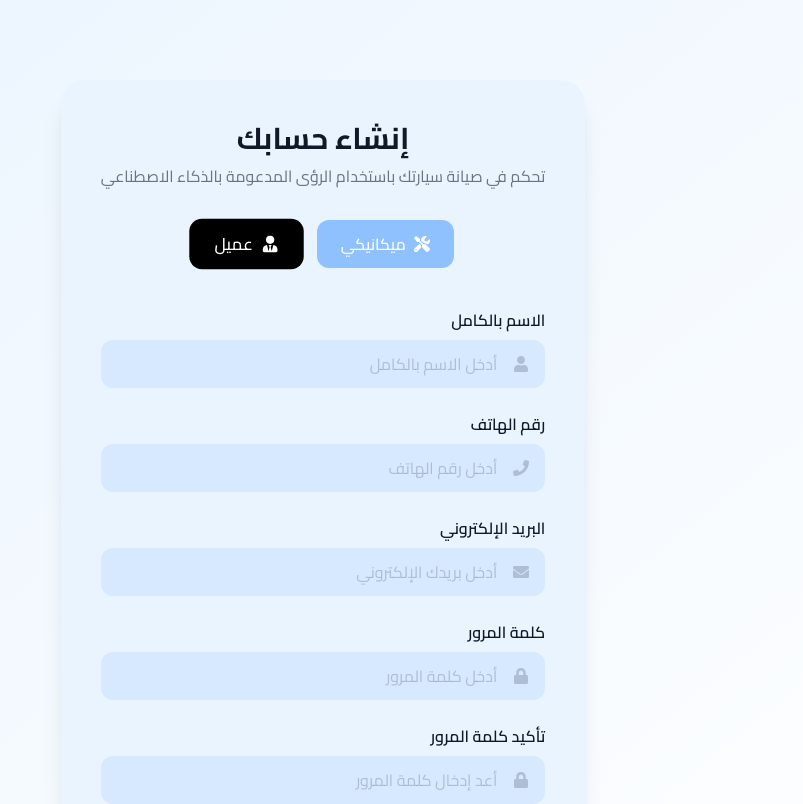
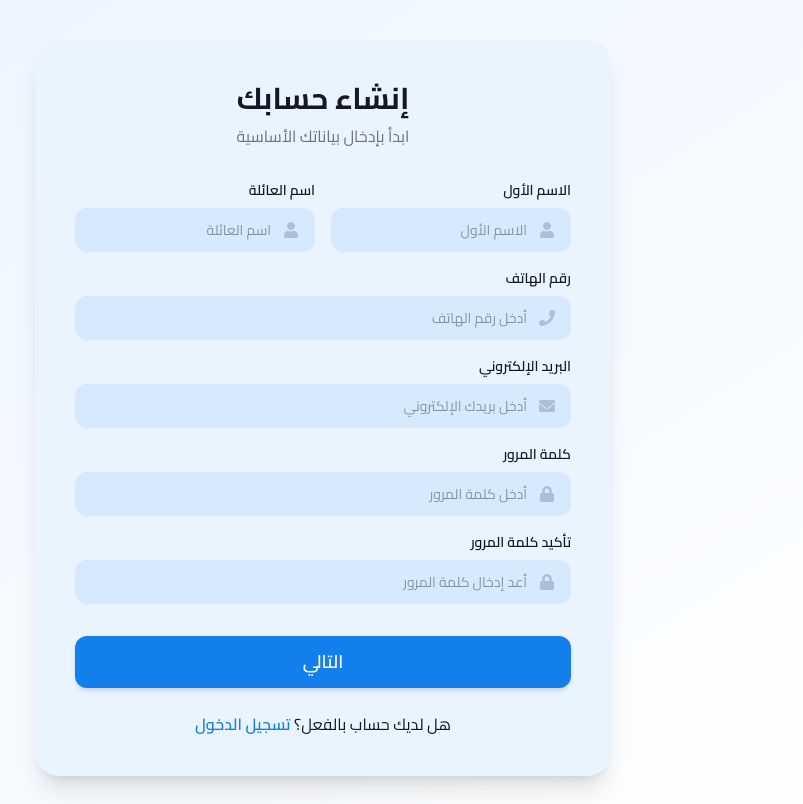
Before and after one commit to 3moor-dot/Gear_Up, a React (Vite) app: page /register in a window 1280 px wide. Shown: the top 804 px of the page, without its empty margins (317-1120 px from the left). Built offline with nearby package versions, Linux system fonts and the light colour scheme; a web font is replaced by a local one.

Commit message:
Update register.tsx

```diff
--- a/src/pages/Registration/register.tsx
+++ b/src/pages/Registration/register.tsx
@@ -5,9 +5,6 @@ import {
     FaEnvelope,
     FaLock,
     FaUserTie,
-    FaCar,
-    FaCalendarAlt,
-    FaIdCard,
     FaMapMarkerAlt,
     FaTools,
     FaCheckCircle
@@ -19,97 +16,80 @@ const Register: React.FC = () => {
     const [step, setStep] = useState<1 | 2>(1);
 
     return (
-        <div className="
-    p-20 flex items-center justify-center px-4
-    bg-gradient-to-br
-    from-[#EAF4FF] to-white
-    dark:from-[#0F1323] dark:to-[#101922]
-    transition-colors duration-500
-" dir="rtl">
+        <div className="min-h-screen py-10 flex items-center justify-center px-4 bg-gradient-to-br from-[#EAF4FF] to-white dark:from-[#0F1323] dark:to-[#101922] transition-colors duration-500" dir="rtl">
 
-            <div className="dark:bg-[#1B1F2D] max-w-xl bg-[#EAF4FF] rounded-3xl p-10 shadow-xl">
+            <div className="dark:bg-[#1B1F2D] max-w-xl w-full bg-[#EAF4FF] rounded-3xl p-10 shadow-xl">
 
                 {/* TITLE */}
                 <h1 className="text-3xl font-bold text-center mb-2 dark:text-white">
                     إنشاء حسابك
                 </h1>
                 <p className="text-center text-gray-500 mb-8">
-                    تحكم في صيانة سيارتك باستخدام الرؤى المدعومة بالذكاء الاصطناعي
+                    {step === 1 ? "ابدأ بإدخال بياناتك الأساسية" : "اختر نوع الحساب لإكمال التسجيل"}
                 </p>
 
-                {/* ROLE SWITCH */}
-                <div className="flex justify-center gap-4 mb-10">
-
-                    {/* MECHANIC */}
-                    <button
-                        onClick={() => setRole("mechanic")}
-                        className={`flex items-center gap-2 px-6 py-3 rounded-xl font-medium transition-all duration-300
-            ${role === "mechanic"
-                                ? "bg-[#137FEC] text-white scale-105"
-                                : "bg-[#8FC1FF] text-white"
-                            }`}
-                    >
-                        <FaTools />
-                        ميكانيكي
-                    </button>
-
-                    {/* CLIENT */}
-                    <button
-                        onClick={() => setRole("client")}
-                        className={`flex items-center gap-2 px-6 py-3 rounded-xl font-medium transition-all duration-300
-            ${role === "client"
-                                ? "bg-black text-white scale-105"
-                                : "bg-gray-400 text-white"
-                            }`}
-                    >
-                        <FaUserTie />
-                        عميل
-                    </button>
-
-                </div>
-
+                <AnimatePresence mode="wait">
                     {/* STEP 1 – BASIC INFO */}
                     {step === 1 && (
+                        <motion.div
+                            key="step1"
+                            initial={{ opacity: 0, x: 20 }}
+                            animate={{ opacity: 1, x: 0 }}
+                            exit={{ opacity: 0, x: -20 }}
+                            className="space-y-4"
+                        >
+                            <div className="grid grid-cols-2 gap-4">
+                                <FormInput label="الاسم الأول" icon={<FaUser />} placeholder="الاسم الأول" />
+                                <FormInput label="اسم العائلة" icon={<FaUser />} placeholder="اسم العائلة" />
+                            </div>
                             <FormSection
                                 fields={[
-                            { label: "الاسم بالكامل", icon: <FaUser />, placeholder: "أدخل الاسم بالكامل" },
                                     { label: "رقم الهاتف", icon: <FaPhone />, placeholder: "أدخل رقم الهاتف" },
                                     { label: "البريد الإلكتروني", icon: <FaEnvelope />, placeholder: "أدخل بريدك الإلكتروني" },
                                     { label: "كلمة المرور", icon: <FaLock />, placeholder: "أدخل كلمة المرور", type: "password" },
                                     { label: "تأكيد كلمة المرور", icon: <FaLock />, placeholder: "أعد إدخال كلمة المرور", type: "password" },
                                 ]}
                             />
-                )}
-
-                {/* STEP 2 – CLIENT */}
-                <AnimatePresence mode="wait">
-                    {step === 2 && role === "client" && (
-                        <motion.div
-                            key="client"
-                            initial={{ opacity: 0, x: 40 }}
-                            animate={{ opacity: 1, x: 0 }}
-                            exit={{ opacity: 0, x: -40 }}
-                            transition={{ duration: 0.35 }}
-                        >
-                            <FormSection
-                                fields={[
-                                    { label: "ماركة السيارة", icon: <FaCar />, placeholder: "أدخل ماركة السيارة" },
-                                    { label: "طراز السيارة", icon: <FaCar />, placeholder: "أدخل طراز السيارة" },
-                                    { label: "سنة الصنع", icon: <FaCalendarAlt />, placeholder: "أدخل سنة التصنيع" },
-                                    { label: "رقم اللوحة", icon: <FaIdCard />, placeholder: "أدخل رقم اللوحة" },
-                                ]}
-                            />
                         </motion.div>
                     )}
 
-                    {step === 2 && role === "mechanic" && (
+                    {/* STEP 2 – ROLE SELECTION & MECHANIC DATA */}
+                    {step === 2 && (
                         <motion.div
-                            key="mechanic"
-                            initial={{ opacity: 0, x: 40 }}
+                            key="step2"
+                            initial={{ opacity: 0, x: 20 }}
                             animate={{ opacity: 1, x: 0 }}
-                            exit={{ opacity: 0, x: -40 }}
-                            transition={{ duration: 0.35 }}
+                            exit={{ opacity: 0, x: -20 }}
                         >
+                            {/* ROLE SWITCH INSIDE STEP 2 */}
+                            <div className="flex justify-center gap-4 mb-8">
+                                <button
+                                    onClick={() => setRole("client")}
+                                    className={`flex items-center gap-2 px-8 py-3 rounded-xl font-medium transition-all duration-300 ${role === "client" ? "bg-black text-white scale-105 shadow-lg" : "bg-gray-400 text-white"}`}
+                                >
+                                    <FaUserTie />
+                                    عميل
+                                </button>
+                                <button
+                                    onClick={() => setRole("mechanic")}
+                                    className={`flex items-center gap-2 px-8 py-3 rounded-xl font-medium transition-all duration-300 ${role === "mechanic" ? "bg-[#137FEC] text-white scale-105 shadow-lg" : "bg-[#8FC1FF] text-white"}`}
+                                >
+                                    <FaTools />
+                                    ميكانيكي
+                                </button>
+                            </div>
+
+                            {/* SHOW MECHANIC FIELDS ONLY IF MECHANIC IS SELECTED */}
+                            <AnimatePresence mode="wait">
+                                {role === "mechanic" ? (
+                                    <motion.div
+                                        key="mechanic-fields"
+                                        initial={{ opacity: 0, y: 10 }}
+                                        animate={{ opacity: 1, y: 0 }}
+                                        exit={{ opacity: 0, y: -10 }}
+                                        className="space-y-4 p-6 rounded-2xl border border-blue-100 dark:border-blue-900/30"
+                                    >
+                                        <h3 className="text-sm font-bold text-blue-600 dark:text-blue-400 mb-2">بيانات الورشة والعمل:</h3>
                                         <FormSection
                                             fields={[
                                                 { label: "موقع الورشة", icon: <FaMapMarkerAlt />, placeholder: "أدخل موقع الورشة" },
@@ -119,19 +99,40 @@ const Register: React.FC = () => {
                                             ]}
                                         />
                                     </motion.div>
+                                ) : (
+                                    <motion.div
+                                        initial={{ opacity: 0 }}
+                                        animate={{ opacity: 1 }}
+                                        className="text-center py-10 text-gray-500 dark:text-gray-400 italic"
+                                    >
+                                        سيتم إنشاء حسابك كعميل، يمكنك إضافة بيانات سيارتك لاحقاً من لوحة التحكم.
+                                    </motion.div>
+                                )}
+                            </AnimatePresence>
+                        </motion.div>
                     )}
                 </AnimatePresence>
 
-                {/* BUTTON */}
+                {/* NAVIGATION BUTTONS */}
+                <div className="flex gap-3 mt-8">
+                    {step === 2 && (
                         <button
-                    onClick={() => step === 1 ? setStep(2) : alert("تم الإنهاء")}
-                    className="w-full bg-[#137FEC] text-white py-3 rounded-xl mt-8 text-lg font-semibold hover:bg-blue-700 transition"
+                            onClick={() => setStep(1)}
+                            className="flex-1 bg-gray-200 dark:bg-gray-700 text-gray-700 dark:text-white py-3 rounded-xl text-lg font-semibold hover:bg-gray-300 transition"
                         >
-                    {step === 1 ? "التالي" : "إنهاء"}
+                            السابق
                         </button>
+                    )}
+                    <button
+                        onClick={() => step === 1 ? setStep(2) : alert("تم التسجيل بنجاح")}
+                        className="flex-[2] bg-[#137FEC] text-white py-3 rounded-xl text-lg font-semibold hover:bg-blue-700 transition shadow-md"
+                    >
+                        {step === 1 ? "التالي" : "إنهاء التسجيل"}
+                    </button>
+                </div>
 
-                {/* LOGIN */}
-                <p className="text-center mt-2  dark:text-white">
+                {/* LOGIN LINK */}
+                <p className="text-center mt-6 dark:text-white">
                     هل لديك حساب بالفعل؟{" "}
                     <span
                         onClick={() => window.location.href = "/login"}
@@ -146,35 +147,28 @@ const Register: React.FC = () => {
 
 export default Register;
 
-/* ---------------- COMPONENT ---------------- */
+/* ---------------- HELPER COMPONENTS ---------------- */
 
-const FormSection = ({ fields }: any) => (
-    <div className="space-y-6">
-        {fields.map((field: any, i: number) => (
-            <div key={i}>
-                <label className="block mb-2 font-semibold dark:text-white">{field.label}</label>
+const FormInput = ({ label, icon, placeholder, type = "text" }: any) => (
+    <div className="w-full">
+        <label className="block mb-2 font-semibold dark:text-white text-sm">{label}</label>
         <div className="relative">
             <span className="absolute right-4 top-1/2 -translate-y-1/2 text-[#0F132333] dark:text-gray-400">
-                        {field.icon}
+                {icon}
             </span>
             <input
-                        type={field.type || "text"}
-                        placeholder={field.placeholder}
-                        className="
-                            w-full
-                            bg-[#D6E9FF]
-                            dark:bg-[#137FEC1A]
-
-                            text-[#0F132333] dark:text-gray-200
-                            placeholder-[#0F132333] dark:placeholder-gray-400
-                            pr-12 py-3 rounded-xl outline-none
-
-                            focus:ring-2 focus:ring-blue-500
-                            transition-colors duration-300
-                        "
+                type={type}
+                placeholder={placeholder}
+                className="w-full bg-[#D6E9FF] dark:bg-[#137FEC1A] text-gray-800 dark:text-gray-200 placeholder-[#0F132366] dark:placeholder-gray-500 pr-11 py-3 rounded-xl outline-none focus:ring-2 focus:ring-blue-500 transition-all duration-300 text-sm"
             />
         </div>
     </div>
+);
+
+const FormSection = ({ fields }: any) => (
+    <div className="space-y-4">
+        {fields.map((field: any, i: number) => (
+            <FormInput key={i} {...field} />
         ))}
     </div>
 );
```
Lines whose indentation alone changed are shown as unchanged.
